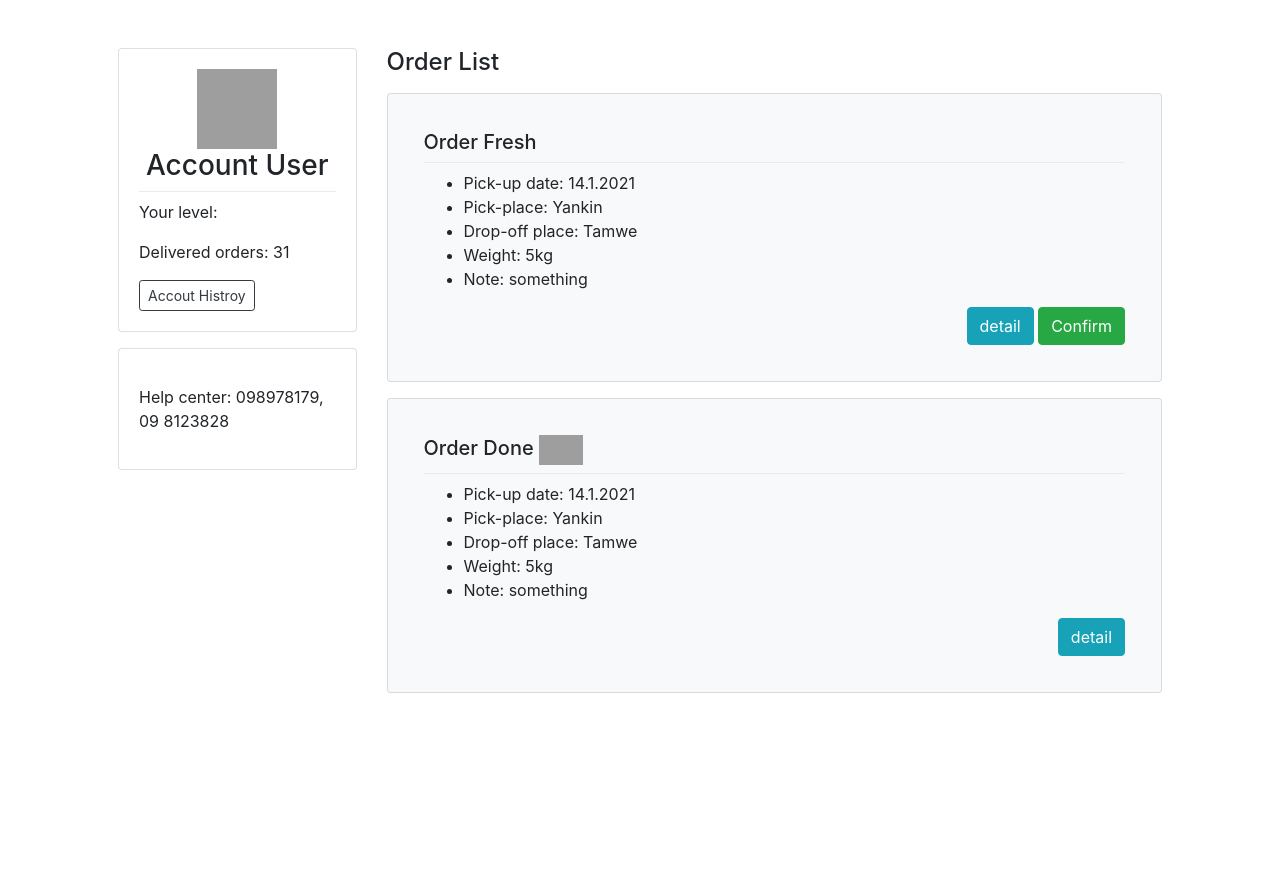
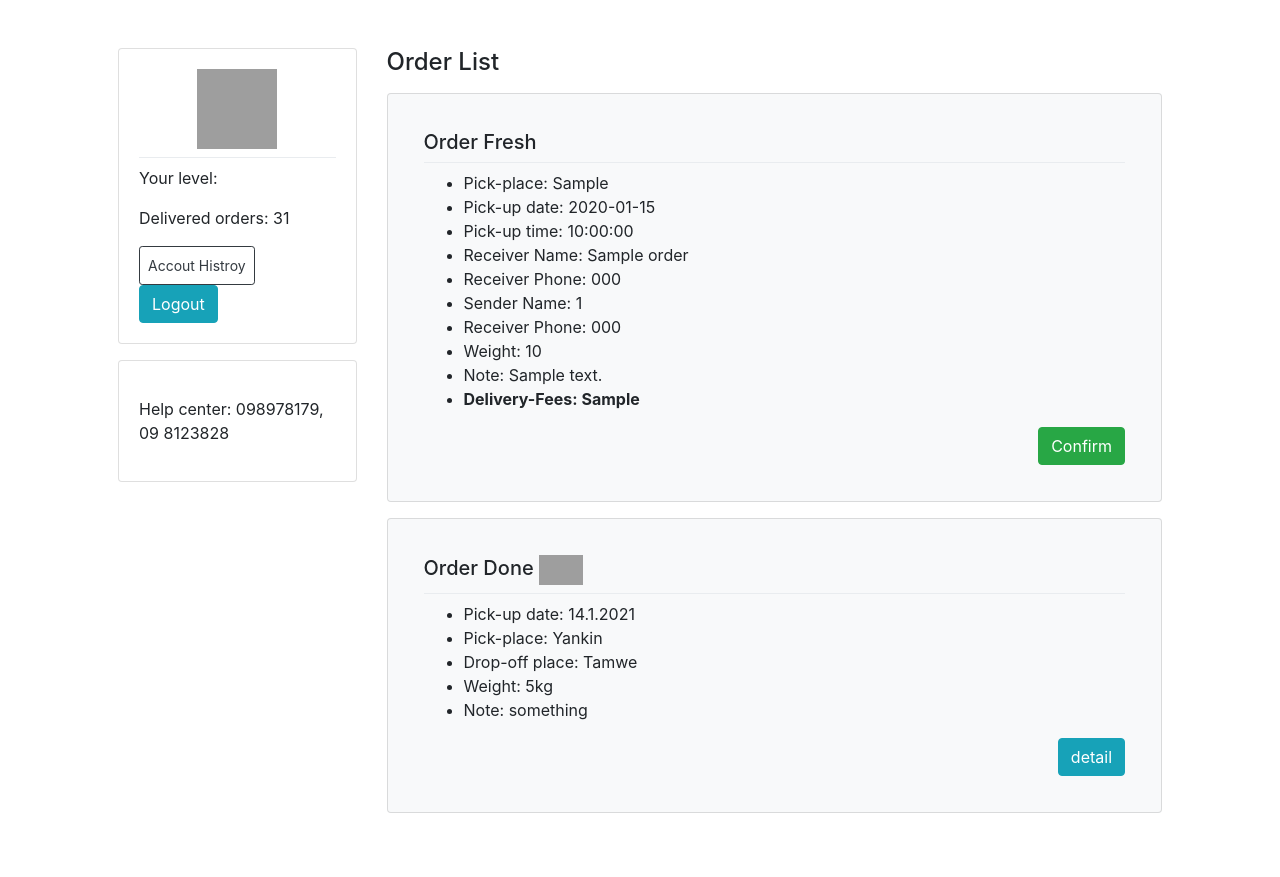
Before and after one commit to Kyaw-Bo-Bo-Aung/delivery-project, a Laravel app: page /accountpage in a window 1280 px wide. Before the commit the page ends 693 px from the top, so only its background shows below. Run offline with Laravel 8, Linux system fonts and the light colour scheme; tables that the repository leaves empty hold one stand-in row (values such as "Sample post"); data that the repository does not hold is empty; parts of the project's set-up code (start-up, migrations or seed data) failed here and were passed over; grey boxes are pictures that could not be loaded.

Commit message:
logout button added

```diff
--- a/app/Http/Controllers/ClientController.php
+++ b/app/Http/Controllers/ClientController.php
@@ -58,7 +58,7 @@
         $client->user_id = $user->id;
         $client->save();
 
-        return redirect()->route('mainpage');
+        return redirect()->route('customerloginpage');
     }
 
 
--- a/app/Http/Controllers/DeliveryManController.php
+++ b/app/Http/Controllers/DeliveryManController.php
@@ -5,6 +5,7 @@
 use App\DeliveryMan;
 use Illuminate\Http\Request;
 use App\User;
+use App\Order;
 use Illuminate\Support\Facades\Hash;
 
 class DeliveryManController extends Controller
@@ -59,7 +60,7 @@
         $delivery_man->user_id = $user->id;
         $delivery_man->save();
 
-        return redirect()->route('main');
+        return redirect()->route('delivery.index');
     }
 
     /**
@@ -109,7 +110,8 @@
 
     public function accountpage($value='')
     {
-        return view ('delivery.accountpage');
+        $orders = Order::orderby('id','desc')->get();
+        return view ('delivery.accountpage',compact('orders'));
     }
 
     public function orderdetail($value='')
--- a/public/kbba/js/myscript.js
+++ b/public/kbba/js/myscript.js
@@ -20,7 +20,7 @@
 			html += `
 				<input type="number" min="0" max="50000" step="any"
 				name="deliveryFees" class="form-control" placeholder="${price}"
-				readonly="" >
+				readonly="" value="${price}">
 			`
 			$('.price-change').html(html);
 		})
@@ -29,6 +29,5 @@
 
 
 
-
 })
 //end ready function
--- a/resources/views/delivery/accountpage.blade.php
+++ b/resources/views/delivery/accountpage.blade.php
@@ -9,13 +9,22 @@
 				<div class="card-body" >
 					<div class="text-center">
 						<img src="https://www.pavilionweb.com/wp-content/uploads/2017/03/man-300x300.png" width="80" height="80">
-						<h3>Account User</h3>
+						<h3>{{auth()->user()->name}}</h3>
 					</div>
 					<div class="dropdown-divider"></div>
 					<div>
 						<p>Your level: </p>
 						<p>Delivered orders: 31</p>
-						<a href="/deliveryman/accountdetail" class="btn btn-sm btn-outline-dark">Accout Histroy</a>
+						<a href="/deliveryman/accountdetail" class="btn btn-sm btn-outline-dark py-2">Accout Histroy</a>
+						<a class="btn btn-info" href="{{ route('logout') }}"
+                           onclick="if(confirm('Are you sure to log out?')){event.preventDefault();
+                                         document.getElementById('logout-form').submit();}">
+                            {{ __('Logout') }}
+                        </a>
+
+                        <form id="logout-form" action="{{ route('logout') }}" method="POST" class="d-none">
+                            @csrf
+                        </form>
 					</div>
 				</div>
 			</div>
@@ -25,27 +34,38 @@
 				</div>
 			</div>
 		</div>
+
 		<div class="col-9">
 			<h4>Order List</h4>
+			@foreach ($orders as $order)
+
 			<div class="card p-3 my-3 bg-light">
 				<div class="card-body">
 					<h5>Order Fresh </h5>
 					<div class="dropdown-divider"></div>
 					<div>
 						<ul>
-							<li>Pick-up date: 14.1.2021</li>
-							<li>Pick-place: Yankin</li>
-							<li>Drop-off place: Tamwe</li>
-							<li>Weight: 5kg</li>
-							<li>Note: something</li>
+
+							<li>Pick-place: {{$order->pick_up_place}}</li>
+							<li>Pick-up date: {{$order->pick_up_date}}</li>
+							<li>Pick-up time: {{$order->pick_up_time}}</li>
+							<li>Receiver Name: {{$order->receiver_name}}</li>
+							<li>Receiver Phone: {{$order->receiver_phone}}</li>
+							<li>Sender Name: {{$order->client_id}}</li>
+							<li>Receiver Phone: {{$order->receiver_phone}}</li>
+							<li>Weight: {{$order->weight_id}}</li>
+							<li>Note: {{$order->note}}</li>
+							<li><b>Delivery-Fees: {{$order->product_value}}</b></li>
+
 						</ul>
 						<div class="float-right">
-							<a href="{{route('orderdetail')}}" class="btn btn-info">detail</a>
+							{{-- <a href="{{route('orderdetail')}}" class="btn btn-info">detail</a> --}}
 							<button class="btn btn-success">Confirm</button>
 						</div>
 					</div>
 				</div>
 			</div>
+			@endforeach
 			<div class="card p-3 my-3 bg-light">
 				<div class="card-body">
 					<h5>Order Done <img src="https://www.nicepng.com/png/detail/443-4439064_blue-check-mark-icon-png-check-mark-circle.png" width="44" height="30"></h5>
--- a/routes/web.php
+++ b/routes/web.php
@@ -30,15 +30,22 @@
 Route::get('deliverydetail','BackendController@deliverydetail')->name('deliverydetailpage');
 // });
 
+
+
+
 //delivery-men
 // Route::middleware('role:delivery_man')->group(function () {
-Route::resource('delivery', 'DeliveryManController');
+
 Route::get('accountpage', 'DeliveryManController@accountpage')->name('accountpage');
 Route::get('/deliveryman/accountdetail', 'DeliveryManController@accountdetail')->name('delivery.accountdetail');
 Route::get('orderdetail', 'DeliveryManController@orderdetail')->name('orderdetail');
+Route::resource('client', 'ClientController');
 
-Route::resource('client', 'ClientController');
 // });
+
+Route::resource('delivery', 'DeliveryManController');
+
+
 
 
 Auth::routes(['verify' => true]);
```
Also changed, not shown: resources/views/customer_master.blade.php (+29 -1 lines).
